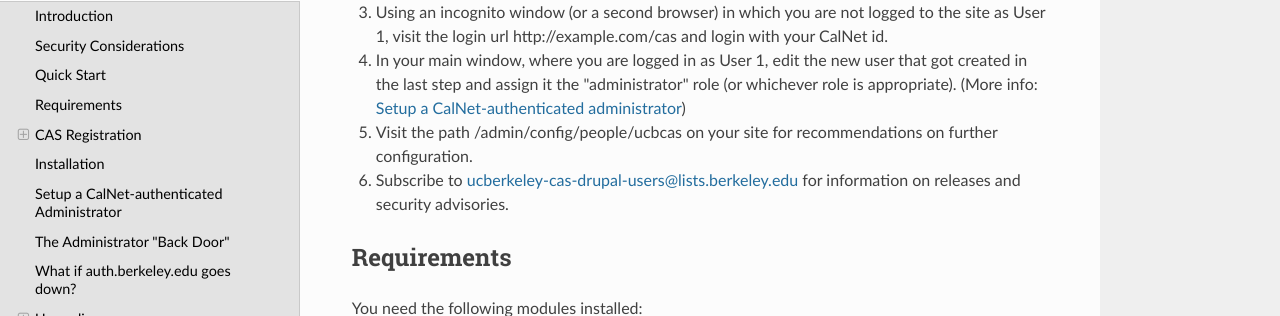
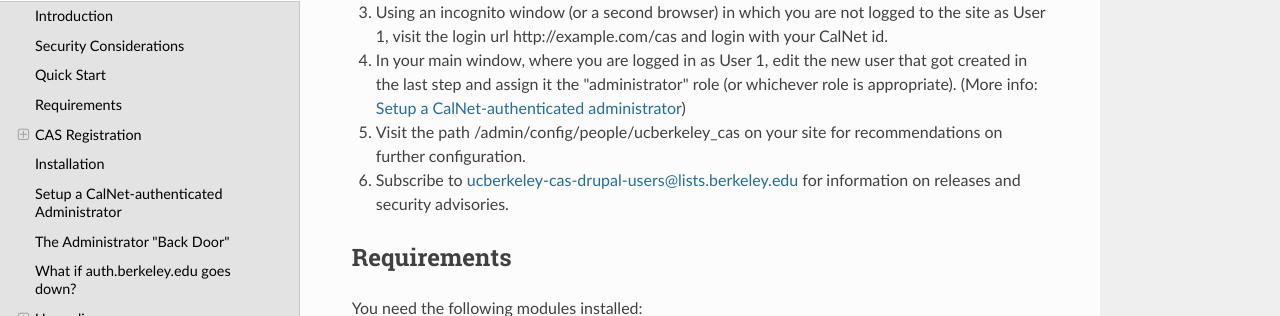
Before and after one commit to ucb-ist-drupal/ucberkeley_cas-7, an MkDocs documentation site: the page built from docs/index.md, in a window 1280 px wide and 900 px high, scrolled down 1307 px. Shown: the part 135-451 px from the top of the window. Built offline with MkDocs 1.6.1, drawn with Linux system fonts in a browser that asks for light colours; nearby versions of some CDN libraries; old or Windows-style settings are respelled for this version of MkDocs.

Commit message:
Docs: Correct ucbcas url.

```diff
--- a/docs/index.md
+++ b/docs/index.md
@@ -58,7 +58,7 @@ http://example.com/cas and login with your CalNet id.
 4. In your main window, where you are logged in as User 1, edit the new user that got
 created in the last step and assign it the "administrator" role (or whichever role is appropriate). (More info:
 [Setup a CalNet-authenticated administrator](#setup-a-calnet-authenticated-administrator))
-5. Visit the path /admin/config/people/ucbcas on your site for recommendations on further configuration.
+5. Visit the path /admin/config/people/ucberkeley_cas on your site for recommendations on further configuration.
 6. Subscribe to [ucberkeley-cas-drupal-users@lists.berkeley.edu](https://calmail.berkeley.edu/manage/list/listinfo/ucberkeley-cas-drupal-users@lists.berkeley.edu) for information on releases and security advisories.
 
 ## Requirements
```
